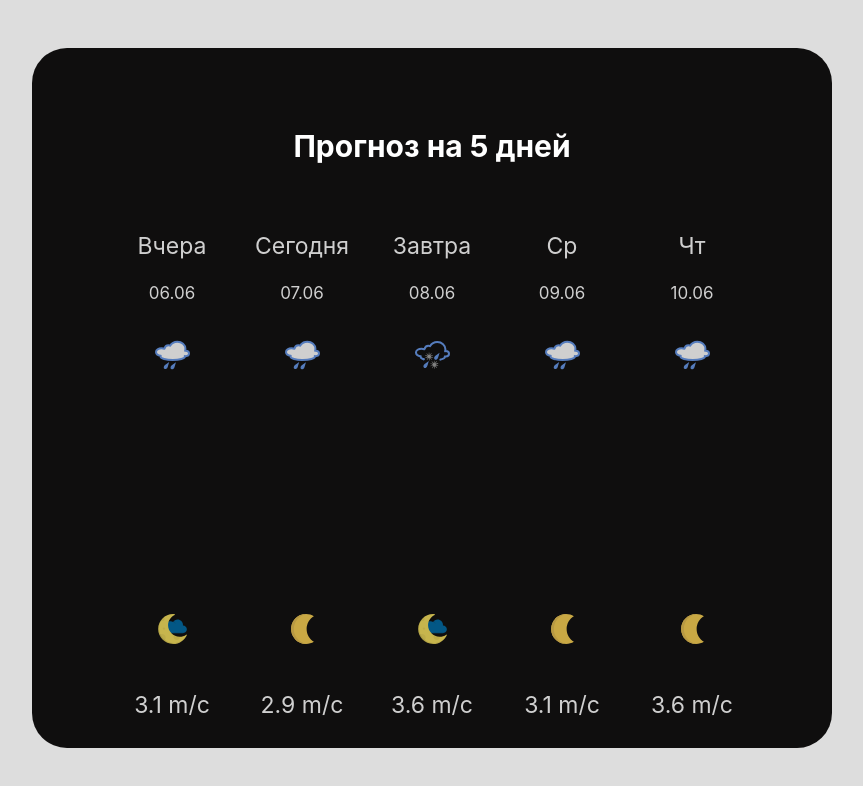
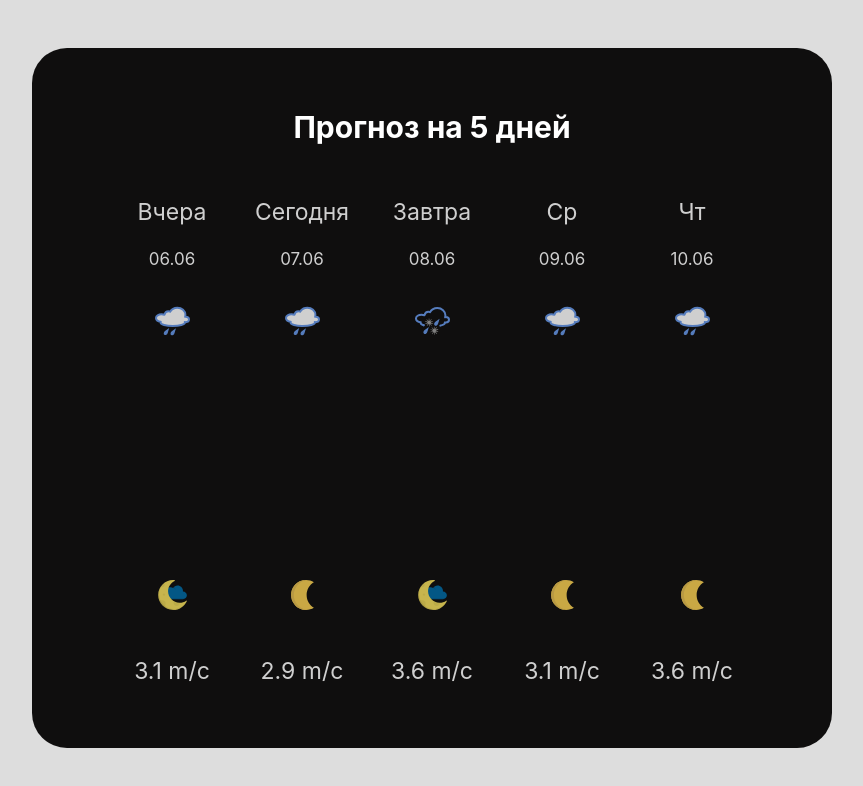
Before and after one commit to sabrina34352/weather-app, a React (Create React App) app: page / in a window 1280 px wide. Shown: the top 786 px of the page, without its empty margins (208-1071 px from the left). Built offline with nearby package versions, Linux system fonts and the light colour scheme.

Commit message:
final changes

```diff
--- a/src/styles/prognoz.module.css
+++ b/src/styles/prognoz.module.css
@@ -1,11 +1,13 @@
 .eachDay {
-  height: 480px;
+  /* height: 500px; */
   /* border: 2px solid white; */
   border-radius: 30px;
-  padding: 25px 0px 0px;
+  padding: 10px 0px 0px;
   width: 120px;
   filter: opacity(0.8);
   text-align: center;
+
+  transition: 0.3s;
 }
 .eachDay:hover {
   filter: opacity(1);
@@ -45,6 +47,7 @@
   }
   .eachDay {
     width: 70px;
+    border-radius: 20px;
   }
 
   .bigFont {
```
